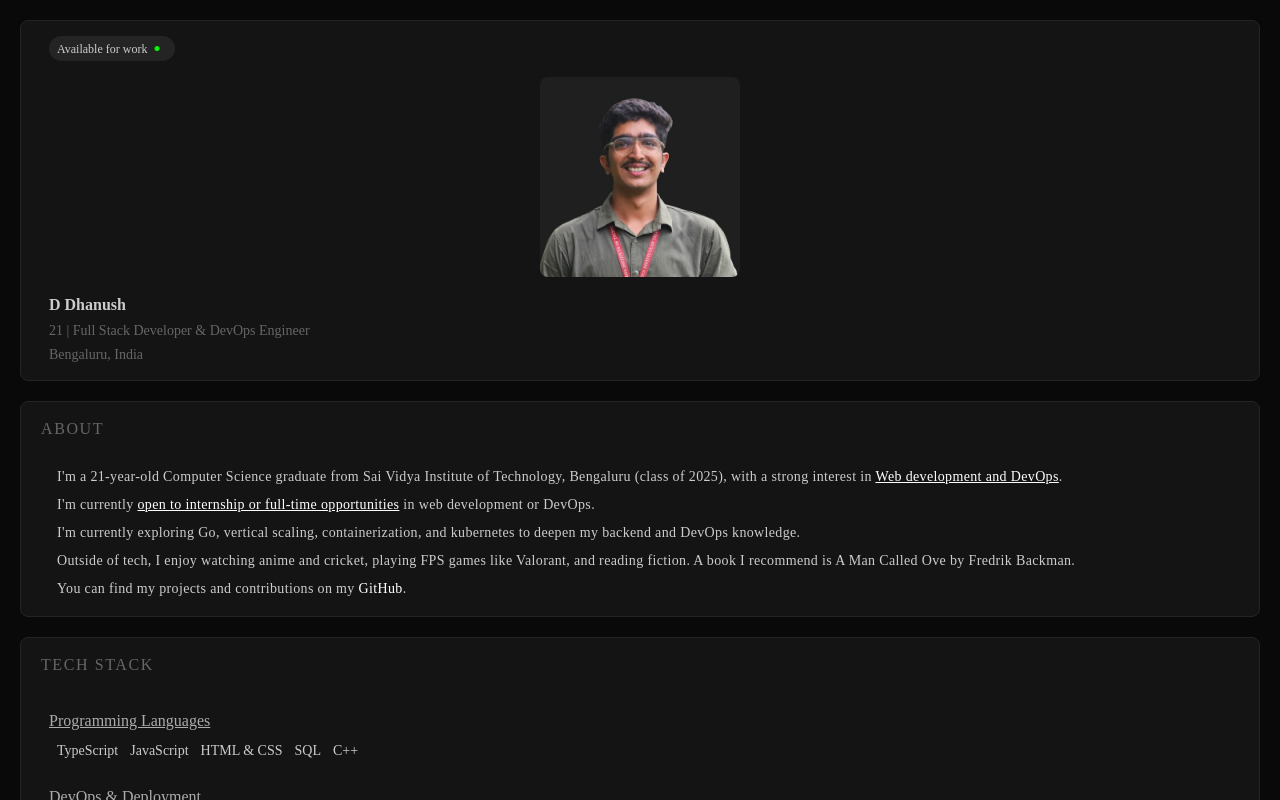
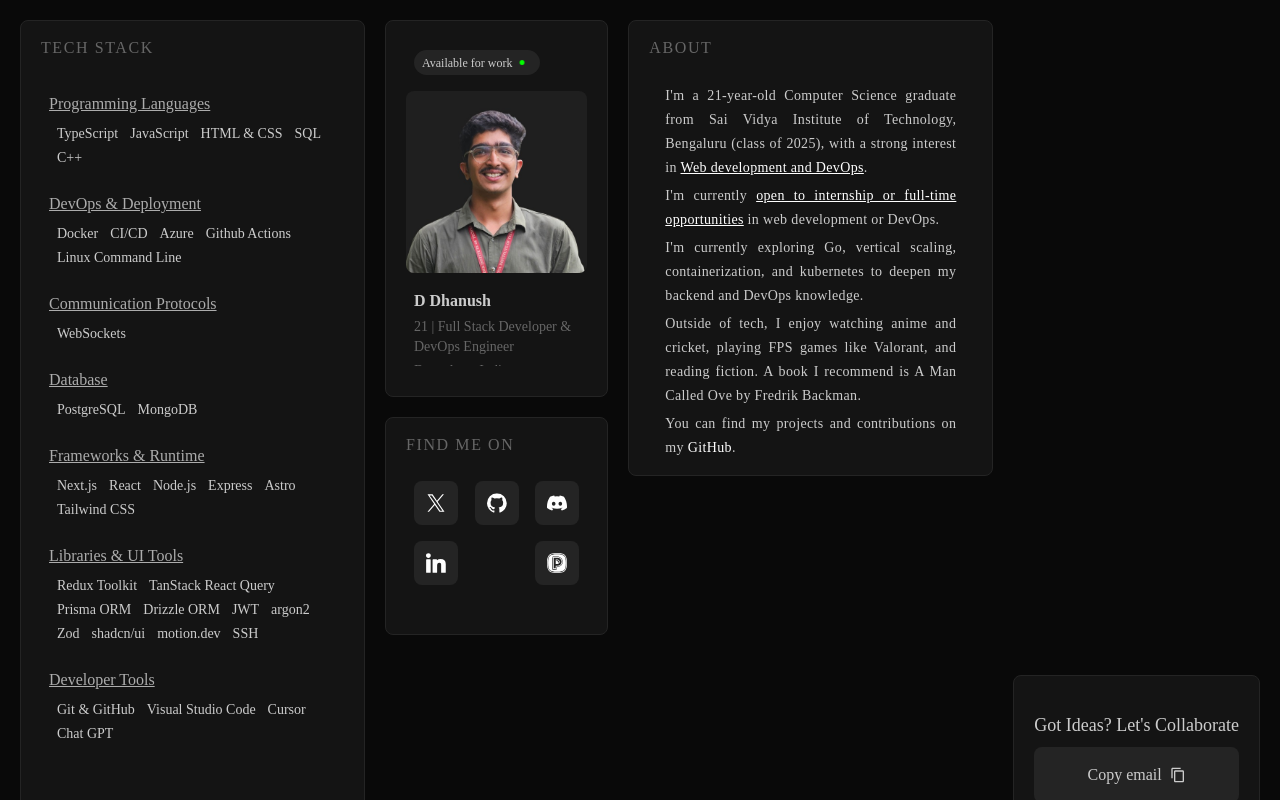
Before and after one commit to dhanushd-27/Portfolio, a Next.js app: page / in a window 1280 px wide. Shown: the top 800 px of the page. Built offline with nearby package versions, Linux system fonts and the light colour scheme.

Commit message:
Update: Global Css and Page.tsx

```diff
--- a/src/app/globals.css
+++ b/src/app/globals.css
@@ -72,7 +72,17 @@
     display: none; /* Chrome, Safari, Opera */
   }
 
+  .screen {
+    @apply flex flex-col gap-5;
 
+    @media (min-width: 640px) {
+      @apply grid grid-cols-8 grid-rows-8 gap-5;
+    }
+
+    @media (min-width: 1288px) {
+      @apply grid grid-cols-12 grid-rows-12 w-full h-full gap-5;
+    }
+  }
 }
 
 @theme {
--- a/src/app/page.tsx
+++ b/src/app/page.tsx
@@ -14,7 +14,7 @@ export default function Home() {
   return (
     <>
       <div className="bg-bg-dark flex lg:h-screen justify-center items-center p-5">
-        <div className='flex flex-col gap-5 lg:grid grid-cols-12 grid-rows-12 lg:gap-5 w-full h-full'>
+        <div className='screen'>
           <Profile />
           <About />
           <Techstack />
```
